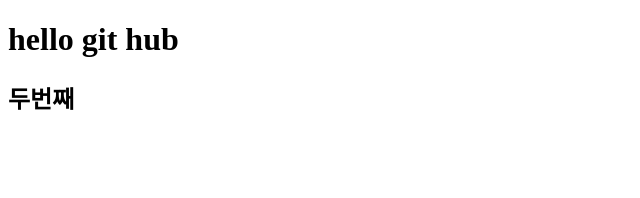
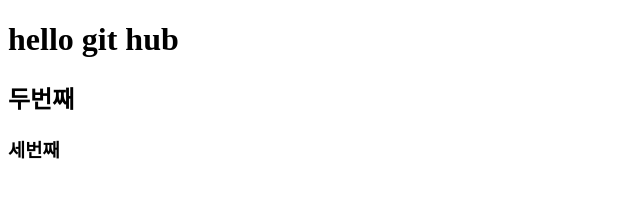
Before and after one commit to ODASAKURA19990312/soldesk-802, a plain HTML site: page index.html in a window 1280 px wide. Shown: the full height of the page, 0-640 px from the left. Drawn offline with Linux system fonts and the light colour scheme.

Commit message:
third modify

```diff
--- a/index.html
+++ b/index.html
@@ -8,5 +8,8 @@
 <body>
     <h1>hello git hub</h1>
     <h2> 두번째 </h2>
+    <h3>  세번째
+
+    </h3>
 </body>
 </html>
```
